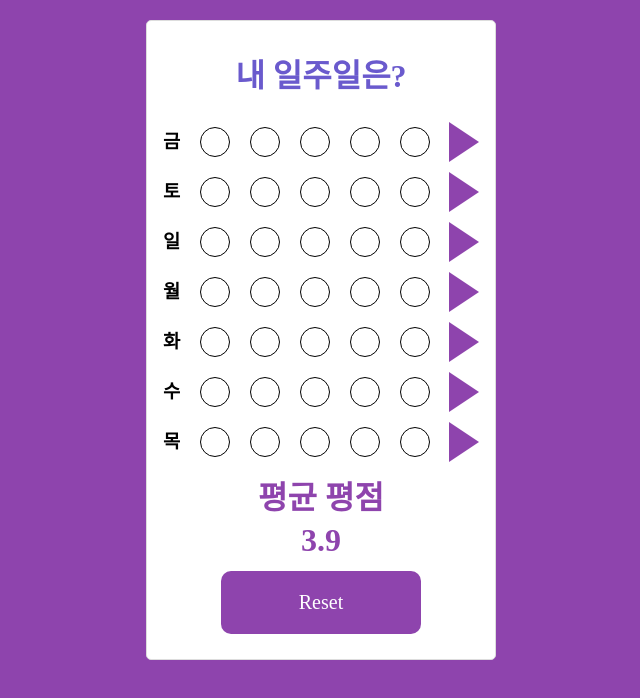
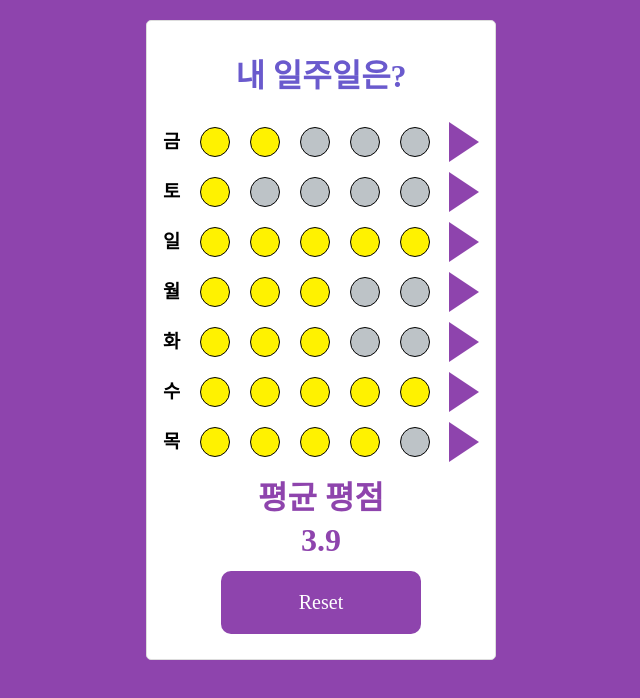
Before and after one commit to kevinkim910408/React-w3-Assignment, a React (Create React App) app: page / in a window 1280 px wide. Shown: the top 698 px of the page, without its empty margins (319-959 px from the left). Built offline with nearby package versions, Linux system fonts and the light colour scheme.

Commit message:
Pain Random Balls
Pain Random Balls

```diff
--- a/src/components/ScoreComponent.jsx
+++ b/src/components/ScoreComponent.jsx
@@ -5,17 +5,17 @@ import React from "react";
 // styled
 import styled from "styled-components";
 
-const ScoreComponent = (props) => {
+const ScoreComponent = ({day, random}) => {
     return (
         <>
         <ContentsWrap>
-            <h3>{props.day}</h3>
+            <h3>{day}</h3>
             <ScoresWrap>
-                <Score></Score>
-                <Score></Score>
-                <Score></Score>
-                <Score></Score>
-                <Score></Score>
+                <Score num={0} random={random}></Score>
+                <Score num={1} random={random}></Score>
+                <Score num={2} random={random}></Score>
+                <Score num={3} random={random}></Score>
+                <Score num={4} random={random}></Score>
             </ScoresWrap>
             <ArrowButton />
         </ContentsWrap>
@@ -58,4 +58,6 @@ const Score = styled.div`
    border-radius: 50%;
    border: 1px solid #000;
    margin: 10px;
+   background-color: ${props => props.num <= props.random  ? 'var(--yellow)' : 'var(--grey)'}
+
 `;
--- a/src/routes/Home.jsx
+++ b/src/routes/Home.jsx
@@ -15,10 +15,13 @@ const Home = () => {
     const today = new Date().getDay();
     // map을 이용해서 각 요일들의 index에 접근할 예정
     const indexes = [0,1,2,3,4,5,6]
+    // 랜덤 생성
+    const rand = [Math.floor(Math.random() * 5),Math.floor(Math.random() * 5),Math.floor(Math.random() * 5),Math.floor(Math.random() * 5),Math.floor(Math.random() * 5),Math.floor(Math.random() * 5),Math.floor(Math.random() * 5)]
     // map을 이용해서 ScoreComponent를 한줄로 총 7줄을 부른다
     const mainContents =
         indexes.map((value,index)=>(<ScoreComponent key={index}
                                                     day={weekArr[(today+value)%7]}
+                                                    random={rand[value]}
                                                     />));
     return (
         <>
```
